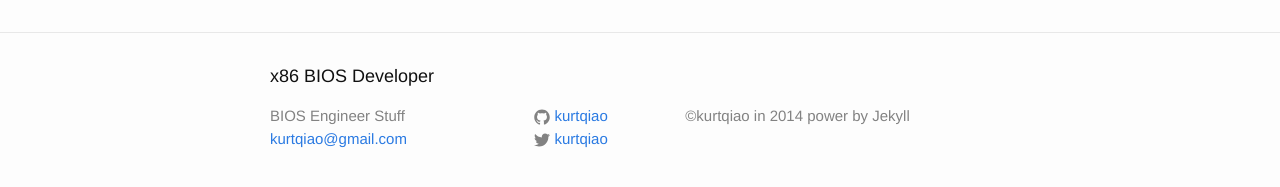
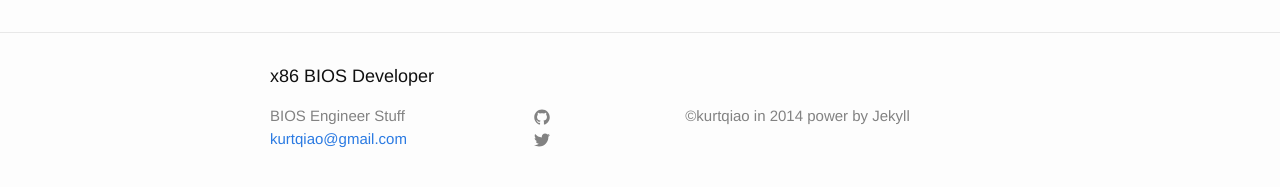
Before and after one commit to kurtqiao/kurtqiao.github.io, a Jekyll site: the page built from index.html, in a window 1280 px wide. Shown: the part 675-862 px from the top of the page. Built offline with Jekyll 4.4.1, drawn with Linux system fonts in a browser that asks for light colours.

Commit message:
remove footer kurtqiao strings of twitter and github, for too many copy

```diff
--- a/_includes/footer.html
+++ b/_includes/footer.html
@@ -23,7 +23,7 @@
                 </svg>
               </span>
 
-              <span class="username">{{ site.github_username }}</span>
+<!--              <span class="username">{{ site.github_username }}</span>  -->
             </a>
           </li>
           {% endif %}
@@ -38,7 +38,7 @@
                 </svg>
               </span>
 
-              <span class="username">{{ site.twitter_username }}</span>
+<!--              <span class="username">{{ site.twitter_username }}</span>  -->
             </a>
           </li>
           {% endif %}
```
